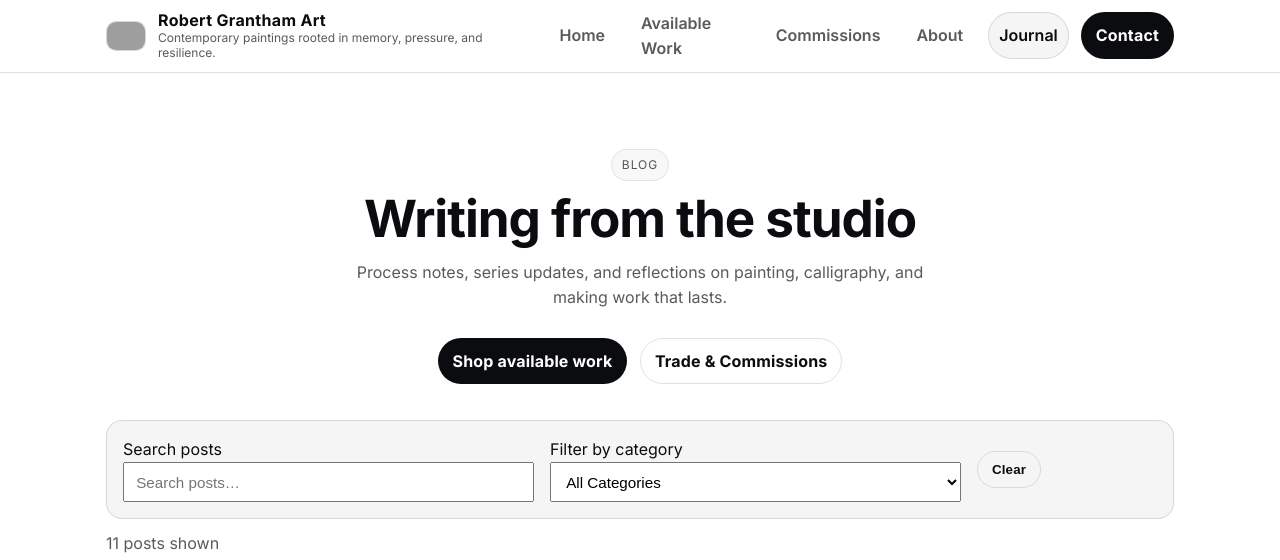
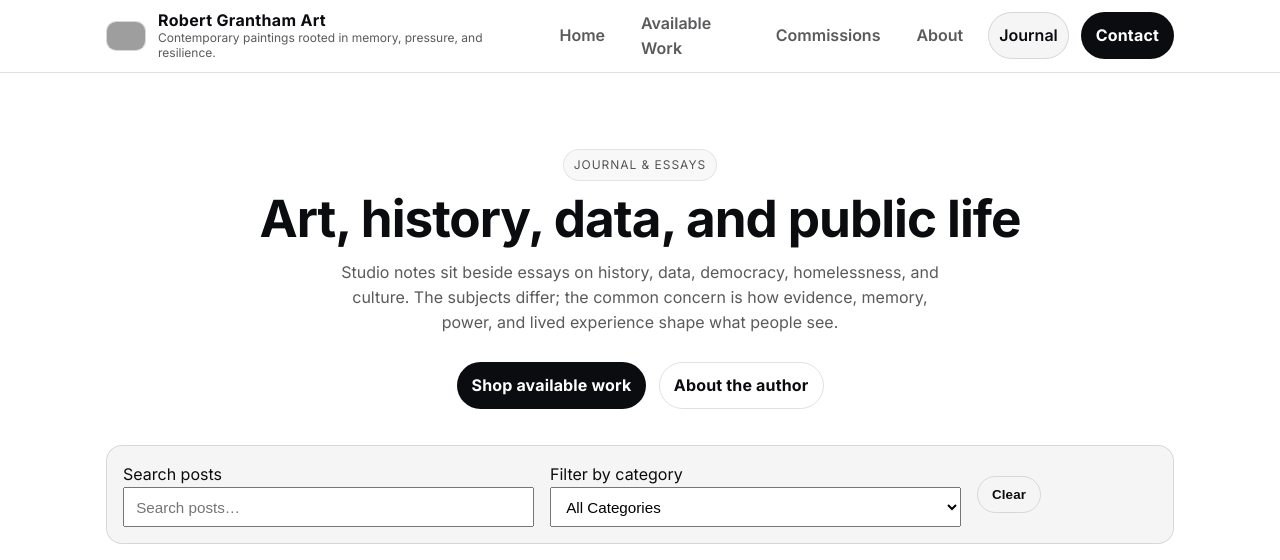
Before and after one commit to rgrantham82/rgrantham82.github.io, a Jekyll site: the page built from blog/index.html, in a window 1280 px wide and 1400 px high. Shown: the top 560 px of the window. Built offline with Jekyll 4.4.1, drawn with Linux system fonts in a browser that asks for light colours; some of the changed text lies outside the part shown; grey boxes are pictures that could not be loaded.

Commit message:
Revise blog metadata and header content
Updated blog title and description, modified header content, and changed call-to-action links.

```diff
--- a/blog/index.html
+++ b/blog/index.html
@@ -1,20 +1,20 @@
 ---
 layout: default
 permalink: /blog/
-title: Blog
-description: "Writing from the studio—process notes, series updates, exhibitions, and reflections on calligraphy and painting."
+title: "Journal & Essays"
+description: "Essays by Robert Grantham on art, history, data, public life, and the conditions in which people make and survive."
 body_class: blog
 css: /assets/css/blog.css
 ---
 
 <section class="blog-header">
   <div class="wrapper">
-    <span class="tag">Blog</span>
-    <h1 id="blog-heading">Writing from the studio</h1>
-    <p class="muted lead"> Process notes, series updates, and reflections on painting, calligraphy, and making work that lasts. </p>
+    <span class="tag">Journal & Essays</span>
+    <h1 id="blog-heading">Art, history, data, and public life</h1>
+    <p class="muted lead">Studio notes sit beside essays on history, data, democracy, homelessness, and culture. The subjects differ; the common concern is how evidence, memory, power, and lived experience shape what people see.</p>
     <div class="blog-cta">
       <a class="btn" href="{{ '/portfolio/' | relative_url }}">Shop available work</a>
-      <a class="btn ghost" href="{{ '/commissions.html' | relative_url }}">Trade & Commissions</a>
+      <a class="btn ghost" href="{{ '/about.html' | relative_url }}">About the author</a>
     </div>
   </div>
 </section>
@@ -61,7 +61,7 @@ css: /assets/css/blog.css
           </p>
           <div class="post-actions">
             <a href="{{ post.url | relative_url }}" class="btn btn-small">Read more →</a>
-            <a href="{{ '/commissions.html' | relative_url }}" class="btn ghost btn-small">Inquire for Collection</a>
+
           </div> {% if post.tags and post.tags.size > 0 %} <div class="post-tags"> {% for tag in post.tags %} <a class="tag-chip" href="/blog/?tag={{ tag | slugify }}" data-chip-tag="{{ tag | slugify }}"> #{{ tag }}
             </a> {% endfor %} </div> {% endif %}
         </div>
```
